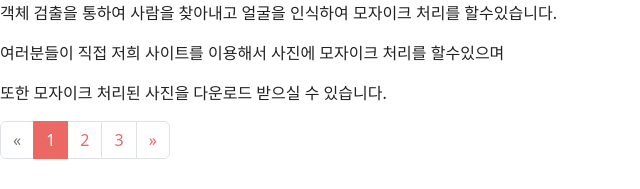
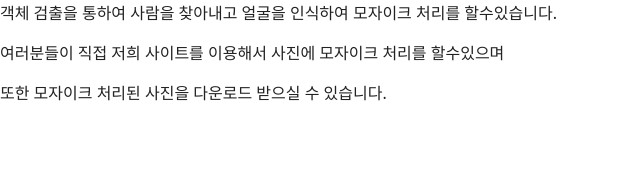
Before and after one commit to qiosion/Mosaic, a Django app: page / in a window 1280 px wide. Shown: the part 611-800 px from the top of the page, without its empty margins (0-640 px from the left). Run offline with Django 4.2, Linux system fonts and the light colour scheme; some libraries are stand-ins or nearby versions; some web fonts are replaced.

Commit message:
chage mainpage

```diff
--- a/templates/board/create.html
+++ b/templates/board/create.html
@@ -3,7 +3,7 @@
 <head>
     <meta charset="UTF-8">
     <meta name="viewport" content="width=device-width, initial-scale=1.0">
-    <title>모자이크 게시판</title>
+    <title>게시판</title>
     {% load static %}
     <link rel="stylesheet" href="{% static "css.css" %}">
 </head>
--- a/templates/index.html
+++ b/templates/index.html
@@ -25,29 +25,29 @@
         <p>여러분들이 직접 저희 사이트를 이용해서 사진에 모자이크 처리를 할수있으며 </p>
         <p>또한 모자이크 처리된 사진을 다운로드 받으실 수 있습니다.</p>
 
-<footer>
-    <nav>
-        <div>
-            <ul class="pagination">
-              <li class="page-item disabled">
-                <a class="page-link" href="#">&laquo;</a>
-              </li>
-              <li class="page-item active">
-                <a class="page-link" href="#">1</a>
-              </li>
-              <li class="page-item">
-                <a class="page-link" href="#">2</a>
-              </li>
-              <li class="page-item">
-                <a class="page-link" href="#">3</a>
-              </li>
-              <li class="page-item">
-                <a class="page-link" href="#">&raquo;</a>
-              </li>
-            </ul>
-          </div>
-    </nav>
-</footer>
+<!--<footer>-->
+<!--    <nav>-->
+<!--        <div>-->
+<!--            <ul class="pagination">-->
+<!--              <li class="page-item disabled">-->
+<!--                <a class="page-link" href="#">&laquo;</a>-->
+<!--              </li>-->
+<!--              <li class="page-item active">-->
+<!--                <a class="page-link" href="#">1</a>-->
+<!--              </li>-->
+<!--              <li class="page-item">-->
+<!--                <a class="page-link" href="#">2</a>-->
+<!--              </li>-->
+<!--              <li class="page-item">-->
+<!--                <a class="page-link" href="#">3</a>-->
+<!--              </li>-->
+<!--              <li class="page-item">-->
+<!--                <a class="page-link" href="#">&raquo;</a>-->
+<!--              </li>-->
+<!--            </ul>-->
+<!--          </div>-->
+<!--    </nav>-->
+<!--</footer>-->
 {% block content %}
 {% endblock %}
 </body>
--- a/templates/member/delete.html
+++ b/templates/member/delete.html
@@ -2,7 +2,7 @@
 <html lang="en">
 <head>
     <meta charset="UTF-8">
-    <title>Title</title>
+    <title>회원탈퇴</title>
 </head>
 <body>
   <form method="post" action="{% url 'delete' %}">
```
Also changed, not shown: board/views.py (+6 -12 lines), templates/board/update.html (+3 -5 lines).
